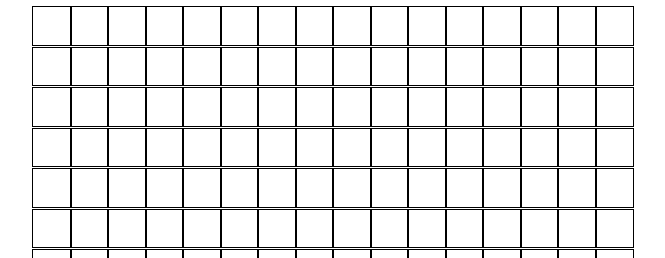
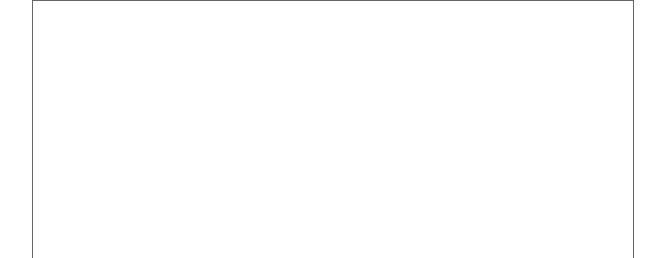
Before and after one commit to gionaufal/the_odin_project, a plain HTML site: page js-jquery/index.html in a window 1280 px wide. Shown: the top 258 px of the page, without its empty margins (307-972 px from the left). Drawn offline with Linux system fonts and the light colour scheme.

Commit message:
update js_jquery

```diff
--- a/js-jquery/css/styles.css
+++ b/js-jquery/css/styles.css
@@ -1,14 +1,23 @@
+body{
+  margin: 0;
+}
+
+div{
+  marign: 0;
+}
+
 .wrapper{
   width: 600px;
   height: 600px;
+  border: 1px solid #666;
   margin: 0 auto;
 }
 
 .empty{
-  border: 1px solid black;
+  /*border: 1px solid black;*/
   display: inline-block;
-  margin: -1px;
-  margin-top:-2px;
+  margin: 0px;
+
 }
 
 .hover{
```
Also changed, not shown: js-jquery/index.html (+1 -3 lines).
